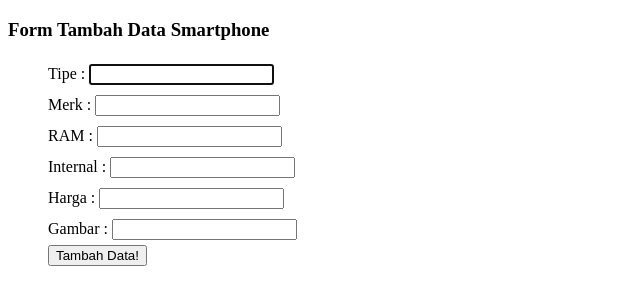
After one commit to syahruul21/pw2023_A111811207, a PHP site: page /tambah.php in a window 1280 px wide. The commit adds this page. Shown: the top 305 px of the page, without its empty margins (0-640 px from the left). Run offline with PHP 8.4, Linux system fonts and the light colour scheme.

Commit message:
menambahkan fitur insert data

```diff
--- a/kuliah/pertemuan10/functions.php
+++ b/kuliah/pertemuan10/functions.php
@@ -20,3 +20,24 @@ function query($query)
 
   return $rows;
 }
+
+function tambah($data)
+{
+  $conn = koneksi();
+
+  $tipe = htmlspecialchars($data['tipe']);
+  $merk = htmlspecialchars($data['merk']);
+  $ram = htmlspecialchars($data['ram']);
+  $internal = htmlspecialchars($data['internal']);
+  $harga = htmlspecialchars($data['harga']);
+  $gambar = htmlspecialchars($data['gambar']);
+
+  $query = "INSERT INTO
+              smartphone
+            VALUES
+            (null, '$tipe', '$merk', '$ram', '$internal', '$harga', '$gambar')
+          ";
+  mysqli_query($conn, $query);
+  echo mysqli_error($conn);
+  return mysqli_affected_rows($conn);
+}
--- a/kuliah/pertemuan10/latihan3.php
+++ b/kuliah/pertemuan10/latihan3.php
@@ -17,6 +17,9 @@ $smartphone = query("SELECT * FROM smartphone");
 <body>
 
   <h3>Daftar Smartphone</h3>
+
+  <a href="tambah.php">Tambah data</a>
+  <br><br>
 
   <table border="1" cellpadding="10" cellspacing="0">
     <tr>
--- /dev/null
+++ b/kuliah/pertemuan10/tambah.php
@@ -0,0 +1,81 @@
+<?php
+require 'functions.php';
+
+// cek apakah tombol sudah dipencet
+if (isset($_POST['tambah'])) {
+  if (tambah($_POST) > 0) {
+    echo "<script>
+          alert('Data berhasil ditambahkan!');
+          document.location.href = 'latihan3.php';
+          </script>";
+  } else {
+    echo "data gagal ditambahkan!";
+  }
+}
+?>
+
+<!DOCTYPE html>
+<html lang="en">
+
+<head>
+  <meta charset="UTF-8">
+  <meta http-equiv="X-UA-Compatible" content="IE=edge">
+  <meta name="viewport" content="width=device-width, initial-scale=1.0">
+  <title>Tambah Data Smartphone</title>
+  <style>
+    ul li {
+      list-style: none;
+      padding: 5px 0;
+    }
+  </style>
+</head>
+
+<body>
+
+  <h3>Form Tambah Data Smartphone</h3>
+  <form action="" method="POST">
+    <ul>
+      <li>
+        <label>
+          Tipe :
+          <input type="text" name="tipe" autofocus required>
+        </label>
+      </li>
+      <li>
+        <label>
+          Merk :
+          <input type="text" name="merk" required>
+        </label>
+      </li>
+      <li>
+        <label>
+          RAM :
+          <input type="text" name="ram" required>
+        </label>
+      </li>
+      <li>
+        <label>
+          Internal :
+          <input type="text" name="internal" required>
+        </label>
+      </li>
+      <li>
+        <label>
+          Harga :
+          <input type="text" name="harga" required>
+        </label>
+      </li>
+      <li>
+        <label>
+          Gambar :
+          <input type="text" name="gambar" required>
+        </label>
+      </li>
+      <button type="submit" name="tambah">Tambah Data!</button>
+    </ul>
+
+  </form>
+
+</body>
+
+</html>
```
